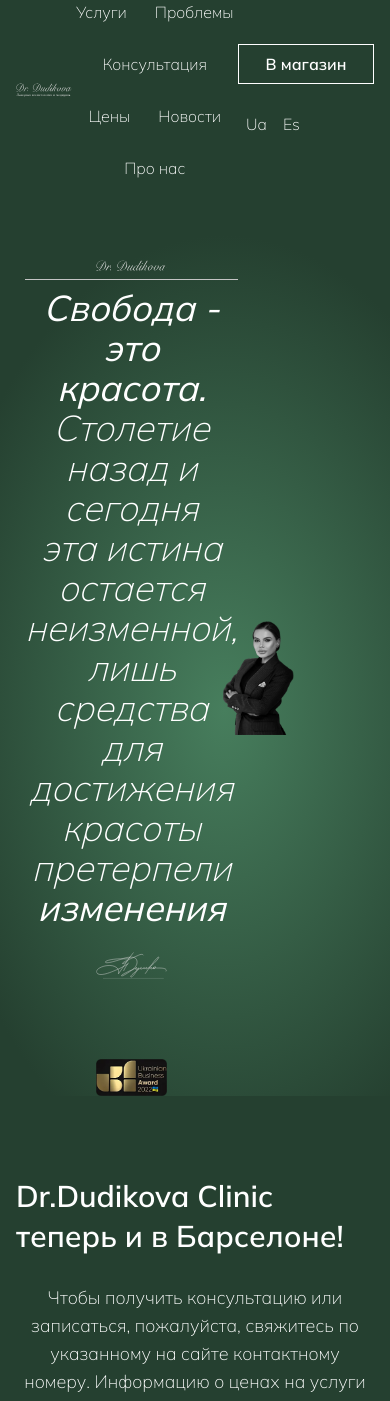
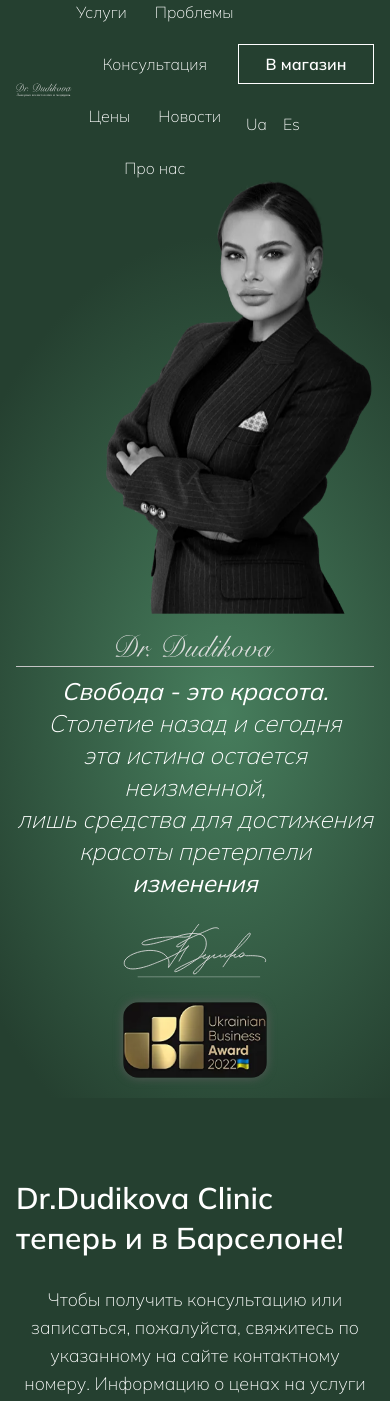
Before and after one commit to KirillUnited/beautymyway-app, a Next.js app: page / in a window 390 px wide. Shown: the top 1401 px of the page. Built offline with nearby package versions, Linux system fonts and the light colour scheme.

Commit message:
Add hero section mobile

```diff
--- a/src/components/containers/HeroSection/HeroSection.module.scss
+++ b/src/components/containers/HeroSection/HeroSection.module.scss
@@ -1,5 +1,5 @@
 .root {
-    @apply pt-20;
+    /* @apply pt-20; */
     background: radial-gradient(
         75.72% 51.86% at 57.47% 57.89%,
         #477e5d 0%,
@@ -7,5 +7,5 @@
     );
 }
 .text {
-    @apply text-4xl font-extralight italic mt-2 mb-6 pt-2 border-t border-secondary;
+    @apply text-2xl lg:text-4xl font-extralight italic mt-2 mb-6 pt-2 border-t border-secondary;
 }
--- a/src/components/containers/HeroSection/HeroSection.tsx
+++ b/src/components/containers/HeroSection/HeroSection.tsx
@@ -5,8 +5,9 @@
 export default function HeroSection(): React.JSX.Element {
     return (
         <section className={styles.root}>
-            <div className="container grid grid-cols-2 items-center gap-14 px-24">
-                <div className='flex flex-col items-center text-center'>
+            <div className="container">
+                <div className="grid grid-cols-1 lg:grid-cols-2 items-center lg:gap-14 max-w-5xl mx-auto">
+                    <div className='flex flex-col items-center text-center py-5'>
                         <Image
                             src="/images/logo-light.svg"
                             width={160}
@@ -24,13 +25,14 @@
                             width={198}
                             height={76}
                             alt="logo"
+                            className='max-w-[9rem] lg:max-w-full'
                         />
                         <Image
                             src="/images/award.png"
                             width={230}
                             height={114}
                             alt="award"
-                        className='mt-20'
+                            className='max-w-[9rem] lg:max-w-full mt-6 lg:mt-20 shadow-[0px_0px_10px_0px_#595959] rounded-2xl'
                         />
                     </div>
 
@@ -39,7 +41,10 @@
                         width={430}
                         height={696}
                         alt="hero"
+                        priority
+                        className='-order-1 lg:order-1 ml-auto lg:ml-0 w-3/4 md:max-w-md lg:w-auto'
                     />
+                </div>
             </div>
         </section>
     )
```
Lines whose indentation alone changed are shown as unchanged.
